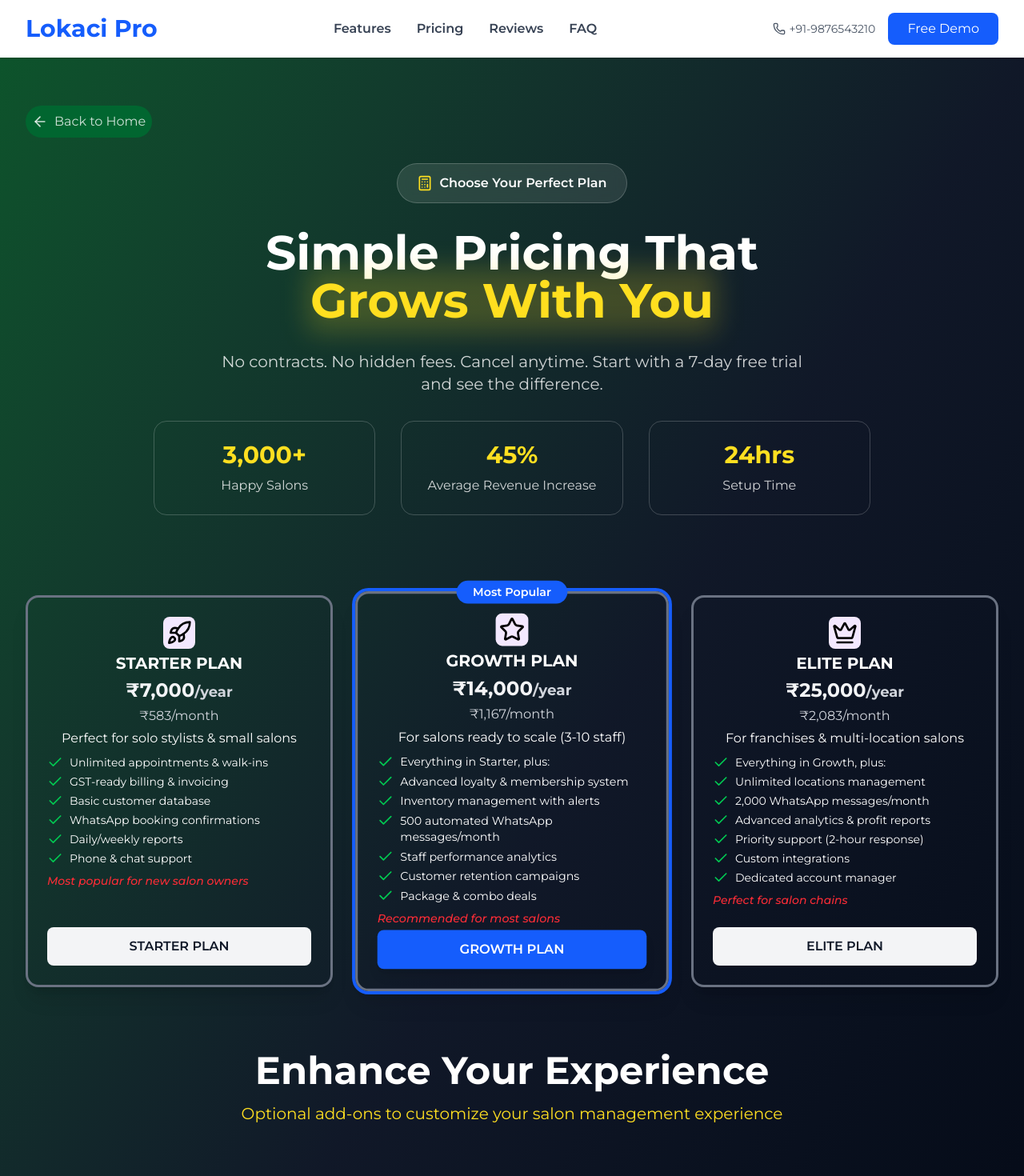
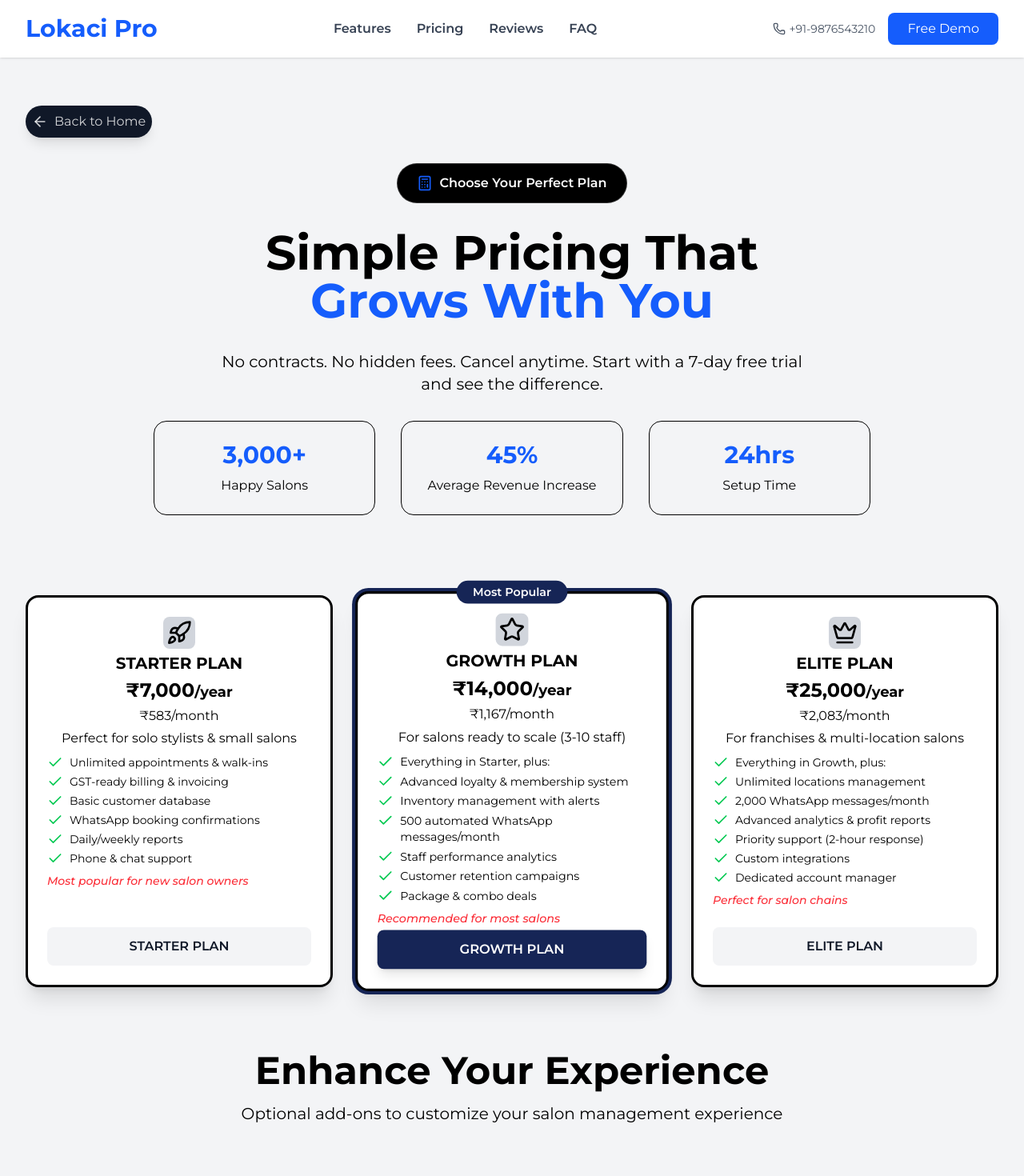
Before and after one commit to printAnkit/Lokaci-Pro, a React (Vite) app: page /pricing in a window 1280 px wide. Shown: the top 1470 px of the page at 80% size. Built offline with nearby package versions, Linux system fonts and the light colour scheme.

Commit message:
Refactor Pricing component: update styles for improved readability and visual appeal

```diff
--- a/src/pages/Pricing.jsx
+++ b/src/pages/Pricing.jsx
@@ -113,100 +113,100 @@
 
   return (
     <>
-      <section className="bg-gradient-to-br from-green-900 via-gray-900 to-gray-950">
+      <section className="bg-gray-100 min-h-screen">
         <section className="relative py-15 overflow-hidden ">
           <div className="relative z-10 max-w-7xl mx-auto px-4 sm:px-6 lg:px-8">
             {/* Back to Home Link */}
             <Link
               to="/"
-              className="inline-flex items-center text-white/80 hover:text-white mb-8 transition-colors group bg-green-800 p-2 rounded-3xl "
+              className="inline-flex items-center text-white/80 hover:text-white mb-8 transition-colors group bg-gray-900 p-2 rounded-3xl shadow-lg "
             >
               <ArrowLeft className="h-5 w-5 mr-2 group-hover:-translate-x-1 transition-transform" />
               Back to Home
             </Link>
 
             <div className="text-center fade-in-up">
-              <div className="inline-flex items-center bg-white/10 backdrop-blur-sm border border-white/20 text-white px-6 py-3 rounded-full mb-8">
-                <Calculator className="h-5 w-5 mr-2 text-yellow-300" />
+              <div className="inline-flex items-center bg-black backdrop-blur-sm border border-white/20 text-white px-6 py-3 rounded-full mb-8">
+                <Calculator className="h-5 w-5 mr-2 text-blue-600" />
                 <span className="font-semibold">Choose Your Perfect Plan</span>
               </div>
 
-              <h1 className="text-4xl md:text-6xl font-bold text-white mb-8 text-shadow">
+              <h1 className="text-4xl md:text-6xl font-bold text-black mb-8 text-shadow">
                 Simple Pricing That <br />
-                <span className="text-yellow-300 relative">
+                <span className="text-blue-600 relative">
                   Grows With You
-                  <div className="absolute -inset-1 bg-yellow-300/20 blur-lg rounded-lg"></div>
                 </span>
               </h1>
 
-              <p className="text-xl text-white/80 max-w-3xl mx-auto mb-8">
+              <p className="text-xl text-black max-w-3xl mx-auto mb-8">
                 No contracts. No hidden fees. Cancel anytime. Start with a 7-day
                 free trial and see the difference.
               </p>
 
               {/* Stats */}
               <div className="grid md:grid-cols-3 gap-8 max-w-4xl mx-auto">
-                <div className="glass-effect p-6 rounded-2xl border border-white/20">
-                  <div className="text-3xl font-bold text-yellow-300 mb-2">
+                <div className="glass-effect p-6 rounded-2xl border border-black">
+                  <div className="text-3xl font-bold text-blue-600 mb-2">
                     3,000+
                   </div>
-                  <div className="text-white/80">Happy Salons</div>
+                  <div className="text-black">Happy Salons</div>
                 </div>
-                <div className="glass-effect p-6 rounded-2xl border border-white/20">
-                  <div className="text-3xl font-bold text-yellow-300 mb-2">
+                <div className="glass-effect p-6 rounded-2xl border border-black">
+                  <div className="text-3xl font-bold text-blue-600 mb-2">
                     45%
                   </div>
-                  <div className="text-white/80">Average Revenue Increase</div>
+                  <div className="text-black">Average Revenue Increase</div>
                 </div>
-                <div className="glass-effect p-6 rounded-2xl border border-white/20">
-                  <div className="text-3xl font-bold text-yellow-300 mb-2">
+                <div className="glass-effect p-6 rounded-2xl border border-black">
+                  <div className="text-3xl font-bold text-blue-600 mb-2">
                     24hrs
                   </div>
-                  <div className="text-white/80">Setup Time</div>
+                  <div className="text-black">Setup Time</div>
                 </div>
               </div>
             </div>
           </div>
         </section>
-        <section id="pricing" className="py-10 ">
+
+        <section id="pricing" className="py-10  ">
           <div className="max-w-7xl mx-auto px-4 sm:px-6 lg:px-8">
-            <div className=" grid md:grid-cols-3 gap-8 mb-8">
+            <div className=" grid md:grid-cols-3 gap-8 mb-8 ">
               {plans.map((plan, index) => (
                 <div
                   key={index}
-                  className={`rounded-2xl shadow-xl p-6 relative flex flex-col justify-between transition-all duration-300 border-3 border-gray-500  ${
+                  className={`rounded-2xl shadow-xl p-6 relative flex flex-col justify-between transition-all duration-300 border-3 border-black bg-white  ${
                     selectedPlan === index
-                      ? "ring-4 ring-blue-600 scale-102"
+                      ? "ring-4 ring-blue-950 scale-102"
                       : ""
                   }`}
                 >
                   <div>
                     {plan.popular && (
-                      <div className="absolute -top-4 left-1/2 transform -translate-x-1/2 bg-blue-600 text-white px-5 py-1 rounded-full text-sm font-semibold">
+                      <div className="absolute -top-4 left-1/2 transform -translate-x-1/2 bg-blue-950 text-white px-5 py-1 rounded-full text-sm font-semibold">
                         Most Popular
                       </div>
                     )}
                     <div className="text-center mb-2 ">
-                      <div className="bg-purple-100 p-1 rounded-lg w-fit mx-auto mb-1">
+                      <div className="bg-gray-300 p-1 rounded-lg w-fit mx-auto mb-1">
                         <plan.icon className="h-8 w-8 text-black" />
                       </div>
-                      <h3 className="text-xl font-bold text-white mb-1">
+                      <h3 className="text-xl font-bold text-black mb-1">
                         {plan.name}
                       </h3>
-                      <div className="text-2xl font-bold text-gray-100 mb-1">
+                      <div className="text-2xl font-bold text-black mb-1">
                         {plan.price}
-                        <span className="text-lg text-gray-300">
+                        <span className="text-lg text-black">
                           {plan.period}
                         </span>
                       </div>
-                      <p className="text-gray-300 mb-1">{plan.monthly}</p>
-                      <p className="text-white">{plan.description}</p>
+                      <p className="text-black mb-1">{plan.monthly}</p>
+                      <p className="text-black">{plan.description}</p>
                     </div>
                     <ul className="space-y-1 mb-1">
                       {plan.features.map((feature, featureIndex) => (
                         <li key={featureIndex} className="flex items-start">
                           <Check className="h-5 w-5 text-green-500 mr-2 mt-0 flex-shrink-0" />
-                          <span className="text-white text-sm">{feature}</span>
+                          <span className="text-black text-sm">{feature}</span>
                         </li>
                       ))}
                     </ul>
@@ -219,7 +219,7 @@
                       onClick={() => handlePlanSelect(index)}
                       className={`w-full py-3 px-6 rounded-lg font-semibold transition-all duration-300 cursor-pointer ${
                         selectedPlan === index
-                          ? "bg-blue-600 text-white hover:bg-blue-700 shadow-lg"
+                          ? "bg-blue-950 text-white hover:bg-blue-950 shadow-lg"
                           : "bg-gray-100 text-gray-900 hover:bg-gray-300"
                       }`}
                     >
@@ -233,20 +233,20 @@
 
             <div className="max-w-7xl mx-auto px-4 sm:px-6 lg:px-8 mt-20">
               <div className="text-center fade-in-up">
-                <h2 className="text-3xl md:text-5xl font-bold text-white mb-4">
+                <h2 className="text-3xl md:text-5xl font-bold text-black mb-4">
                   Enhance Your Experience
                 </h2>
-                <p className="text-xl text-yellow-300 max-w-3xl mx-auto">
+                <p className="text-xl text-black max-w-3xl mx-auto">
                   Optional add-ons to customize your salon management experience
                 </p>
               </div>
 
               <section className="py-20 max-w-7xl mx-auto px-4 sm:px-6 lg:px-8">
-                <div className="grid md:grid-cols-2 lg:grid-cols-4 gap-8 items-center">
+                <div className="grid md:grid-cols-2 lg:grid-cols-4 gap-8 items-center ">
                   {addOns.map((addon, index) => (
                     <div
                       key={index}
-                      className="bg-gradient-to-tr from-gray-400 to-white p-8 rounded-2xl shadow-lg hover-lift border border-gray-100 fade-in-up h-full"
+                      className="bg-white p-8 rounded-2xl shadow-lg hover-lift border border-gray-500 fade-in-up h-full transition duration-300 ease-in-out hover:-translate-y-2 hover:scale-100 hover:shadow-2xl"
                       style={{ animationDelay: `${index * 0.1}s` }}
                     >
                       <div className="text-4xl mb-2">{addon.icon}</div>
```
